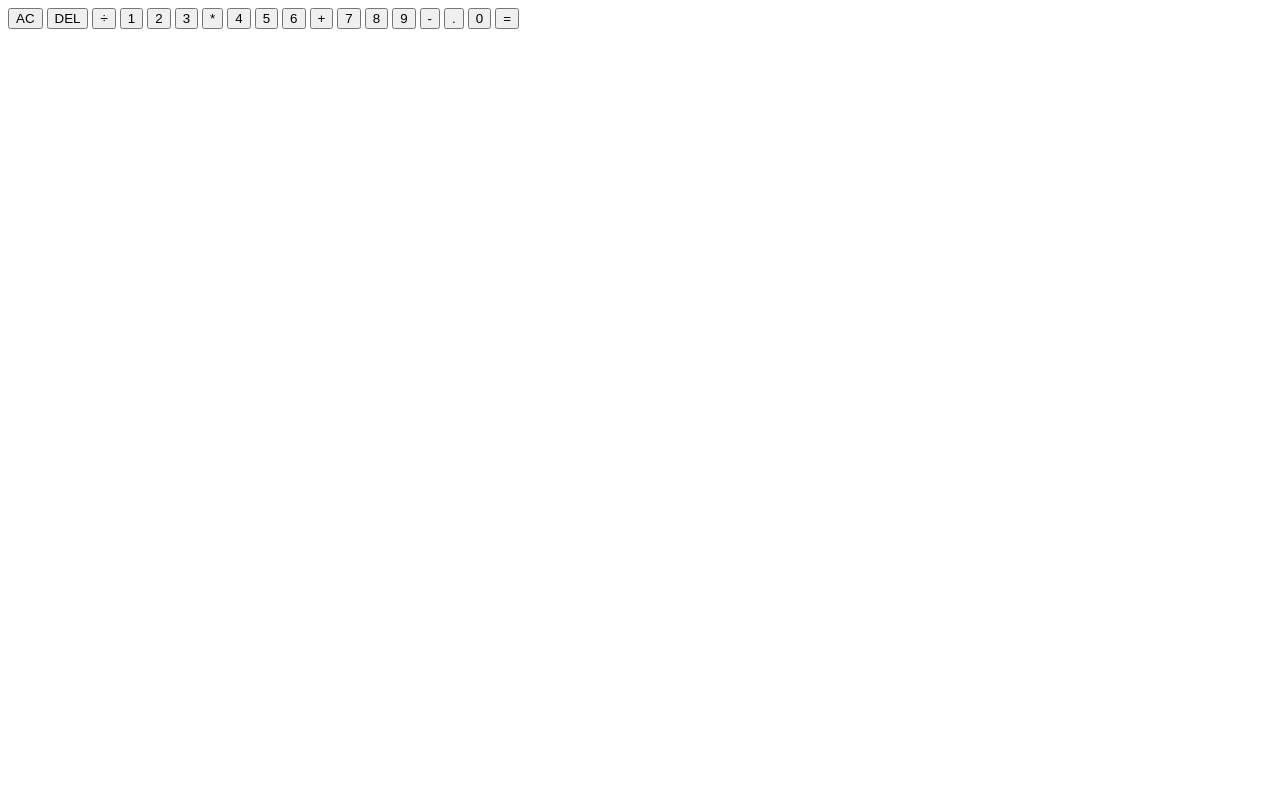
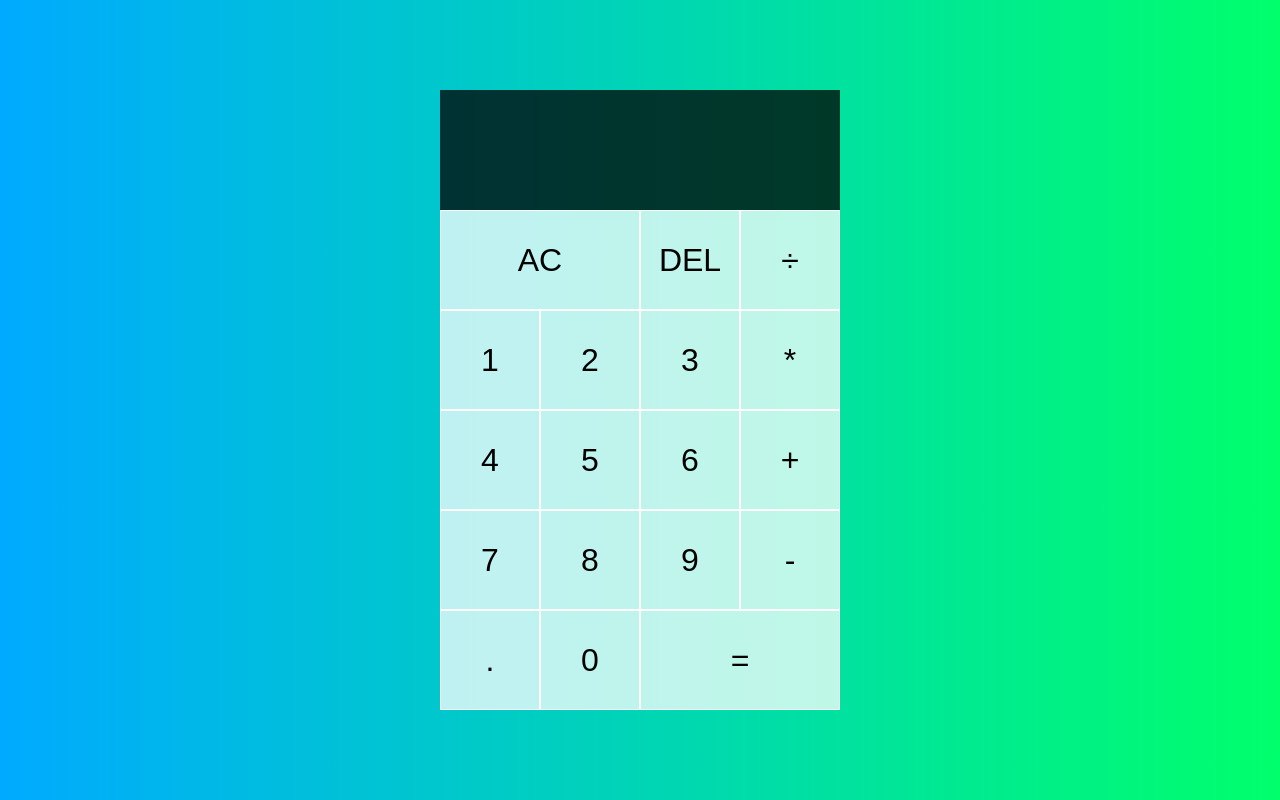
Before and after one commit to ashan1979/js_calculator, a plain HTML site: page index.html in a window 1280 px wide. Drawn offline with Linux system fonts and the light colour scheme.

Commit message:
basic styling

```diff
--- a/style.css
+++ b/style.css
@@ -0,0 +1,58 @@
+*, *::before, *::after {
+    box-sizing: border-box;
+    font-family: Gotham Rounded, sans-serif;
+    font-weight: normal;
+}
+
+body {
+    padding: 0;
+    margin: 0;
+    background: linear-gradient(to right, #00aaff, #00ff6c);
+}
+
+.calculator-grid {
+    display: grid;
+    justify-content: center;
+    align-content: center;
+    min-height: 100vh;
+    grid-template-columns: repeat(4, 100px);
+    grid-template-rows: minmax(120px, auto) repeat(5, 100px);
+}
+
+.calculator-grid > button {
+    cursor: pointer;
+    font-size: 2rem;
+    border: 1px solid #fff;
+    outline: none;
+    background-color: rgba(255,255,255,0.75);
+}
+
+.calculator-grid > button:hover {
+    background-color: rgba(255,255,255,0.9);
+}
+
+.span-two {
+    grid-column: span 2;
+}
+
+.output {
+    grid-column: 1 / -1;
+    background-color: rgba(0,0,0,0.75);
+    display: flex;
+    align-items: flex-end;
+    justify-content: space-around;
+    flex-direction: column;
+    padding: 10px;
+    word-wrap: break-word;
+    word-break: break-all;
+}
+
+.output .previous-operand {
+    color: rgba(255,255,255,0.75);
+    font-size: 1.5rem;
+}
+
+.output .current-operand {
+    color: #fff;
+    font-size: 2.5rem;
+}
```
Also changed, not shown: index.html (+1 -2 lines).
